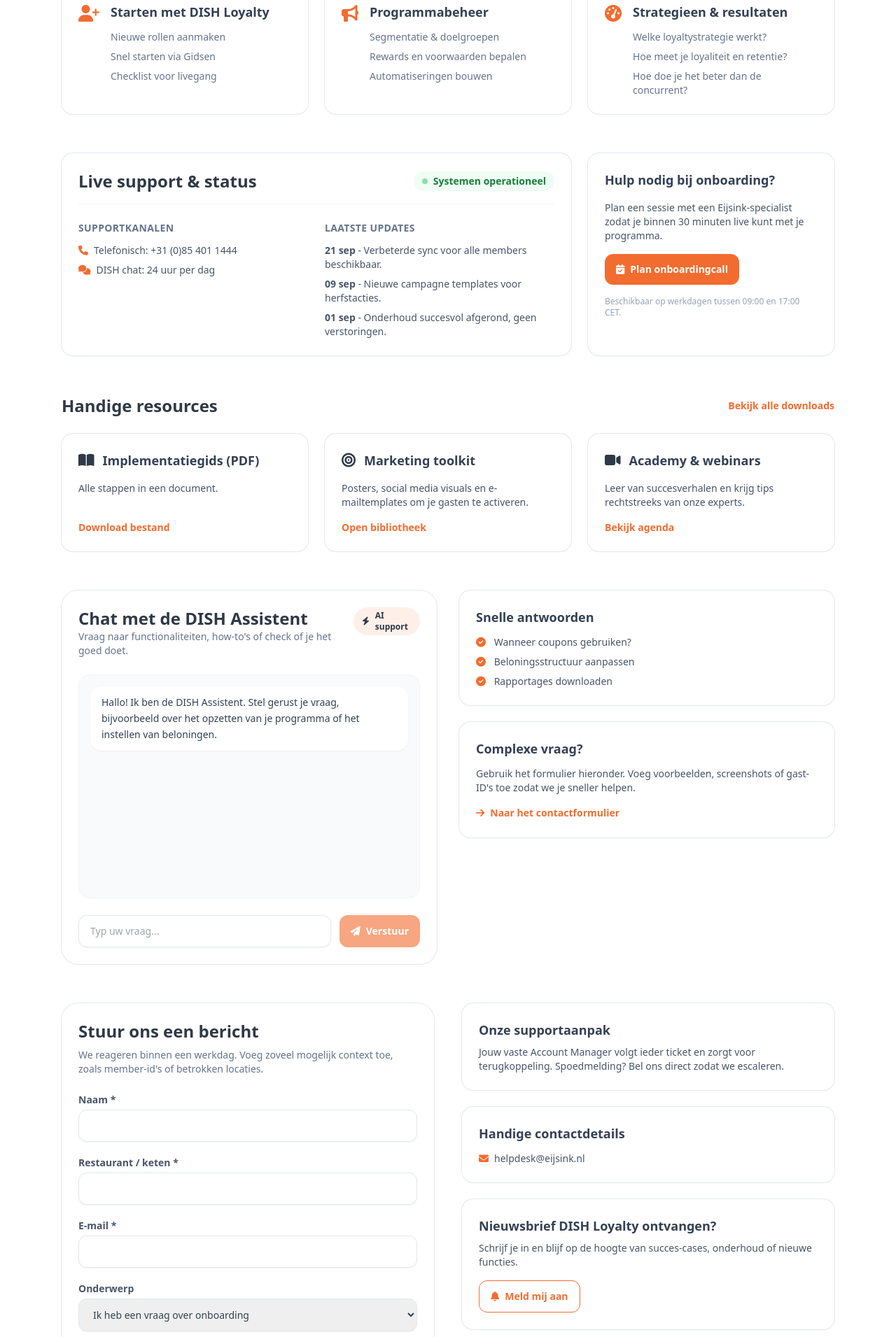
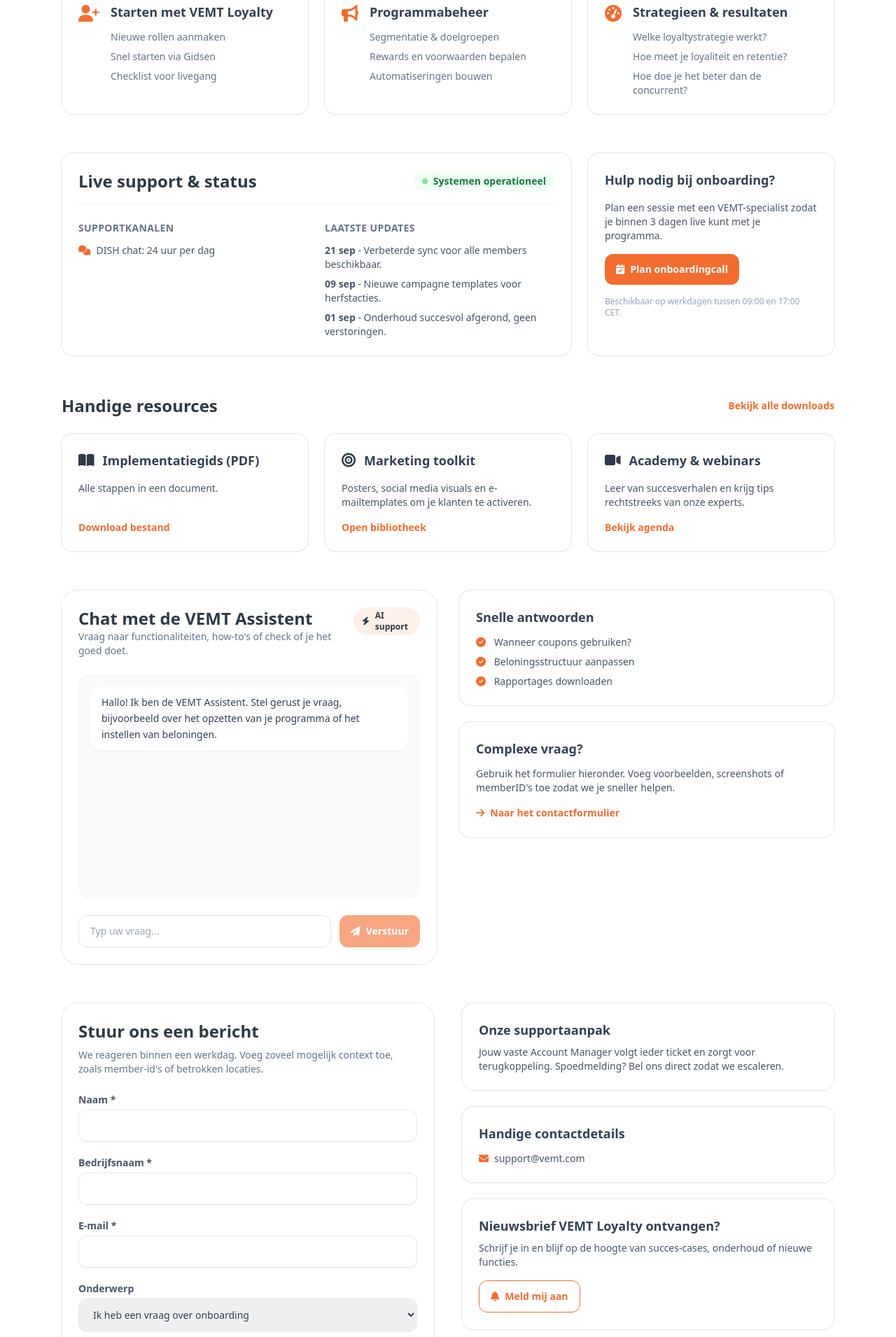
Before and after one commit to Nasnl/VEMTSupportpage, a plain HTML site: page index.html in a window 1280 px wide. Shown: the part 889-2800 px from the top of the page at 70% size. Drawn offline with nearby package versions, Linux system fonts and the light colour scheme.

Commit message:
initial commit 2

```diff
--- a/index.html
+++ b/index.html
@@ -4,7 +4,7 @@
 <head>
     <meta charset="utf-8">
     <meta name="viewport" content="width=device-width, initial-scale=1">
-    <title>DISH Loyalty Support</title>
+    <title>VEMT Client Support</title>
     <link rel="stylesheet" href="https://cdnjs.cloudflare.com/ajax/libs/font-awesome/6.4.0/css/all.min.css" crossorigin="anonymous" referrerpolicy="no-referrer">
     <script src="https://cdn.tailwindcss.com"></script>
     <script>
@@ -41,14 +41,14 @@
                     <span class="inline-flex items-center gap-2 rounded-full bg-dishLightBlue/10 px-3 py-1 text-xs font-semibold text-dishLightBlue">
                         <i class="fa-solid fa-life-ring"></i> Support
                     </span>
-                    <h1 class="text-3xl sm:text-4xl font-semibold text-dishBlue">DISH Loyalty: Alles wat je nodig hebt voor succes</h1>
+                    <h1 class="text-3xl sm:text-4xl font-semibold text-dishBlue">VEMT Loyalty: Alles wat je nodig hebt voor succes</h1>
                     <p class="text-base text-slate-600">Bekijk de stappen om live te gaan, ontdek best practices voor campagnes of neem contact op met onze specialisten.</p>
                     <div class="flex flex-wrap gap-3">
                         <a href="#chat" class="inline-flex items-center gap-2 rounded-lg border border-dishLightBlue/30 px-5 py-3 text-sm font-semibold text-dishLightBlue transition hover:bg-dishLightBlue hover:text-white">
-                            <i class="fa-solid fa-robot"></i> Snelle hulp met de DISH Assistent
+                            <i class="fa-solid fa-robot"></i> Snelle hulp met Valerie, jouw VEMT Assistent
                         </a>
                         <a href="#contact" class="inline-flex items-center gap-2 rounded-lg bg-dishLightBlue px-5 py-3 text-sm font-semibold text-white shadow-sm transition hover:bg-dishOrange">
-                            <i class="fa-solid fa-headset"></i> Neem contact op met de Eijsink Helpdesk
+                            <i class="fa-solid fa-headset"></i> Neem contact op met de VEMT Helpdesk
                         </a>
                     </div>
                 </div>
@@ -112,7 +112,7 @@
                     <div class="flex items-start gap-4">
                         <span class="text-2xl text-dishLightBlue"><i class="fa-solid fa-user-plus"></i></span>
                         <div class="space-y-3">
-                            <h3 class="text-lg font-semibold text-slate-700">Starten met DISH Loyalty</h3>
+                            <h3 class="text-lg font-semibold text-slate-700">Starten met VEMT Loyalty</h3>
                             <ul class="space-y-2 text-sm text-slate-500">
                                 <li><a href="#" class="hover:text-dishOrange transition">Nieuwe rollen aanmaken</a></li>
                                 <li><a href="#" class="hover:text-dishOrange transition">Snel starten via Gidsen</a></li>
@@ -162,8 +162,7 @@
                     <div class="space-y-3">
                         <dt class="text-sm font-semibold text-slate-500 uppercase tracking-wide">Supportkanalen</dt>
                         <dd class="space-y-2 text-sm text-slate-600">
-                            <p><i class="fa-solid fa-phone text-dishLightBlue mr-2"></i>Telefonisch: +31 (0)85 401 1444</p>
-                            <p><i class="fa-solid fa-comments text-dishLightBlue mr-2"></i>DISH chat: 24 uur per dag</p>
+                        <p><i class="fa-solid fa-comments text-dishLightBlue mr-2"></i>DISH chat: 24 uur per dag</p>
                         </dd>
                     </div>
                     <div class="space-y-3">
@@ -178,7 +177,7 @@
             </div>
             <div class="rounded-2xl bg-white p-6 shadow-sm ring-1 ring-slate-200 space-y-4">
                 <h3 class="text-lg font-semibold text-slate-700">Hulp nodig bij onboarding?</h3>
-                <p class="text-sm text-slate-600">Plan een sessie met een Eijsink-specialist zodat je binnen 30 minuten live kunt met je programma.</p>
+                <p class="text-sm text-slate-600">Plan een sessie met een VEMT-specialist zodat je binnen 3 dagen live kunt met je programma.</p>
                 <a href="#" class="inline-flex items-center justify-center gap-2 rounded-xl bg-dishLightBlue px-4 py-3 text-sm font-semibold text-white transition hover:bg-dishLightBlue">
                     <i class="fa-solid fa-calendar-check"></i>
                     Plan onboardingcall
@@ -205,7 +204,7 @@
                         <i class="fa-solid fa-bullseye text-xl"></i>
                         <h3 class="text-lg font-semibold text-slate-700">Marketing toolkit</h3>
                     </div>
-                    <p class="text-sm text-slate-600 flex-1">Posters, social media visuals en e-mailtemplates om je gasten te activeren.</p>
+                    <p class="text-sm text-slate-600 flex-1">Posters, social media visuals en e-mailtemplates om je klanten te activeren.</p>
                     <a href="#" class="text-sm font-semibold text-dishLightBlue hover:text-dishOrange transition">Open bibliotheek</a>
                 </article>
                 <article class="flex flex-col gap-4 rounded-2xl bg-white p-6 shadow-sm ring-1 ring-slate-200">
@@ -222,7 +221,7 @@
             <div class="rounded-3xl bg-white p-6 shadow-sm ring-1 ring-slate-200">
                 <div class="flex items-start justify-between gap-4 mb-6">
                     <div>
-                        <h2 id="assistant" class="text-2xl font-semibold text-dishBlue">Chat met de DISH Assistent</h2>
+                        <h2 id="assistant" class="text-2xl font-semibold text-dishBlue">Chat met de VEMT Assistent</h2>
                         <p class="text-sm text-slate-500">Vraag naar functionaliteiten, how-to's of check of je het goed doet.</p>
                     </div>
                     <span class="inline-flex items-center gap-2 rounded-full bg-dishLightBlue/10 px-3 py-1 text-xs font-semibold text-dishBlue">
@@ -233,7 +232,7 @@
                 <div id="chat-stream" class="mb-6 h-80 overflow-y-auto rounded-2xl border border-slate-100 bg-slate-50 p-4" aria-live="polite">
                     <div class="text-left mb-3">
                         <div class="inline-flex max-w-full rounded-2xl bg-white px-4 py-3 text-sm leading-relaxed text-slate-700 shadow-sm">
-                            Hallo! Ik ben de DISH Assistent. Stel gerust je vraag, bijvoorbeeld over het opzetten van je programma of het instellen van beloningen.
+                            Hallo! Ik ben de VEMT Assistent. Stel gerust je vraag, bijvoorbeeld over het opzetten van je programma of het instellen van beloningen.
                         </div>
                     </div>
                 </div>
@@ -259,7 +258,7 @@
                 </article>
                 <article class="rounded-2xl bg-white p-6 shadow-sm ring-1 ring-slate-200">
                     <h3 class="text-lg font-semibold text-slate-700">Complexe vraag?</h3>
-                    <p class="mt-3 text-sm text-slate-600">Gebruik het formulier hieronder. Voeg voorbeelden, screenshots of gast-ID's toe zodat we je sneller helpen.</p>
+                    <p class="mt-3 text-sm text-slate-600">Gebruik het formulier hieronder. Voeg voorbeelden, screenshots of memberID's toe zodat we je sneller helpen.</p>
                     <a href="#contact" class="mt-4 inline-flex items-center gap-2 text-sm font-semibold text-dishLightBlue hover:text-dishOrange transition">
                         <i class="fa-solid fa-arrow-right"></i>
                         Naar het contactformulier
@@ -277,7 +276,7 @@
                         <input id="name" type="text" required class="mt-1 w-full rounded-xl border border-slate-200 px-4 py-3 text-sm text-slate-700 shadow-sm focus:border-dishLightBlue focus:outline-none focus:ring-2 focus:ring-dishLightBlue/30">
                     </div>
                     <div>
-                        <label class="block text-sm font-semibold text-slate-600" for="restaurant">Restaurant / keten *</label>
+                        <label class="block text-sm font-semibold text-slate-600" for="restaurant">Bedrijfsnaam *</label>
                         <input id="restaurant" type="text" required class="mt-1 w-full rounded-xl border border-slate-200 px-4 py-3 text-sm text-slate-700 shadow-sm focus:border-dishLightBlue focus:outline-none focus:ring-2 focus:ring-dishLightBlue/30">
                     </div>
                     <div>
@@ -308,11 +307,11 @@
                 <article class="rounded-2xl bg-white p-6 shadow-sm ring-1 ring-slate-200">
                     <h3 class="text-lg font-semibold text-slate-700">Handige contactdetails</h3>
                     <ul class="mt-3 space-y-2 text-sm text-slate-600">
-                        <li><i class="fa-solid fa-envelope text-dishLightBlue mr-2"></i>helpdesk@eijsink.nl</li>
+                        <li><i class="fa-solid fa-envelope text-dishLightBlue mr-2"></i>support@vemt.com</li>
                     </ul>
                 </article>
                 <article class="rounded-2xl bg-white p-6 shadow-sm ring-1 ring-slate-200">
-                    <h3 class="text-lg font-semibold text-slate-700">Nieuwsbrief DISH Loyalty ontvangen?</h3>
+                    <h3 class="text-lg font-semibold text-slate-700">Nieuwsbrief VEMT Loyalty ontvangen?</h3>
                     <p class="mt-2 text-sm text-slate-600">Schrijf je in en blijf op de hoogte van succes-cases, onderhoud of nieuwe functies.</p>
                     <a href="#" class="mt-4 inline-flex items-center justify-center gap-2 rounded-xl border border-dishLightBlue px-4 py-3 text-sm font-semibold text-dishLightBlue transition hover:border-dishOrange hover:text-dishOrange">
                         <i class="fa-solid fa-bell"></i>
```
Also changed, not shown: DISHStyle.png (deleted), prompts.txt (deleted), 1 other file.
